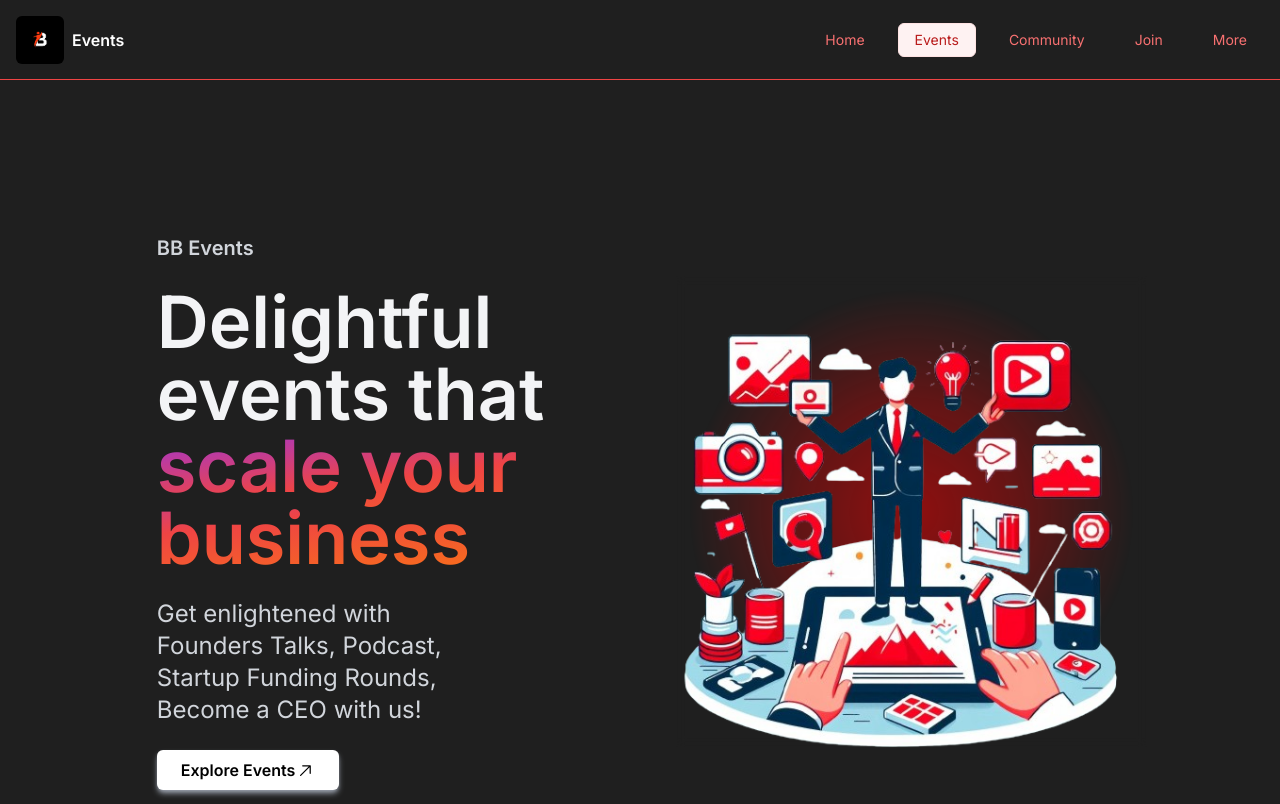
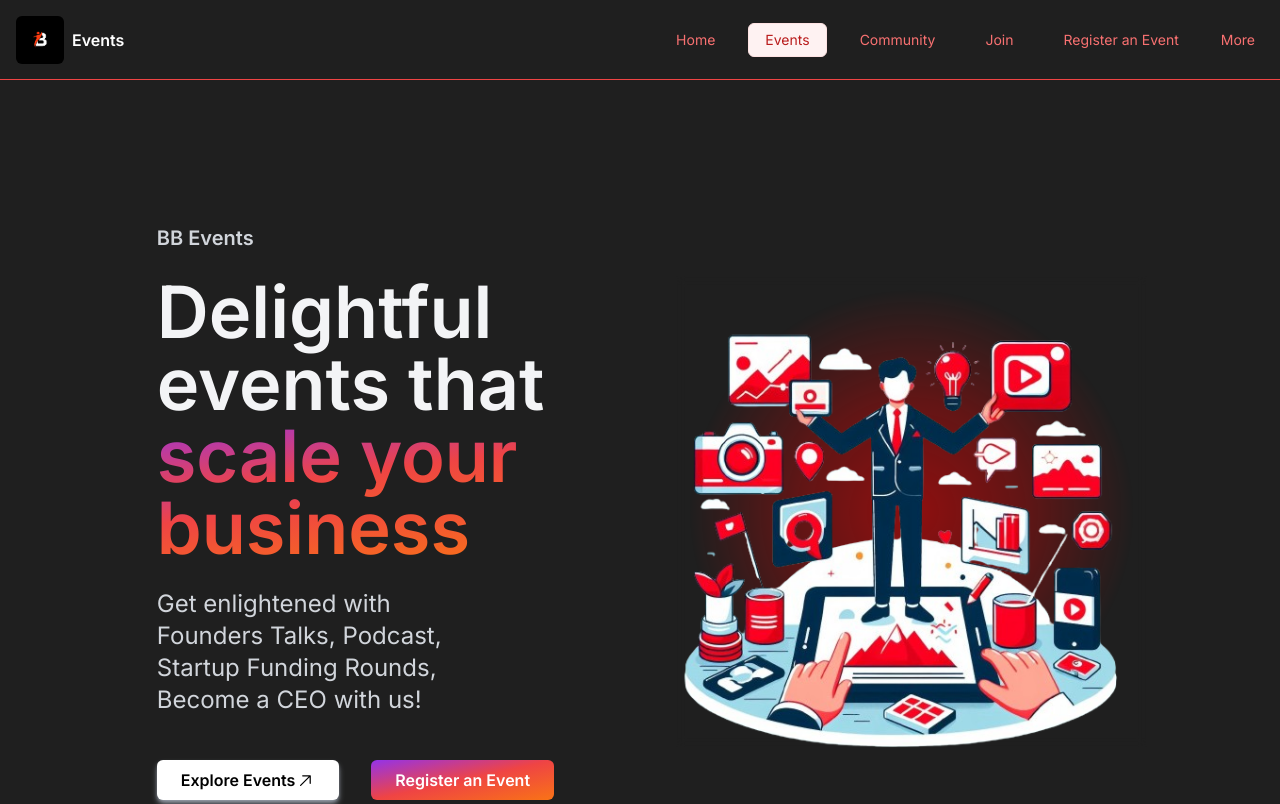
Before and after one commit to SarthakMittal777/badbusiness-events, a React (Vite) app in the folder client/: page / in a window 1280 px wide. Shown: the top 804 px of the page. Built offline with nearby package versions, Linux system fonts and the light colour scheme; no server answers.

Commit message:
added register event buttons

```diff
--- a/client/src/components/EventForm.jsx
+++ b/client/src/components/EventForm.jsx
@@ -134,6 +134,7 @@ function CreateEvent() {
               <input
                 type="text"
                 value={eventName}
+                required
                 onChange={(e) => setEventName(e.target.value)}
                 className="w-full mt-2 px-3 py-2 bg-neutral-700 rounded-md focus:outline-none focus:ring-2 focus:ring-zinc-800"
                 placeholder="Event Name"
@@ -437,7 +438,7 @@ function CreateEvent() {
           <div className="mt-4">
             <button
               type="submit"
-              className="w-full px-3 py-2 bg-neutral-200 text-black font-bold rounded-md">
+              className="w-full px-3 py-2 mt-6 bg-neutral-200 text-black font-bold rounded-md">
               Create Event
             </button>
           </div>
--- a/client/src/components/HeroSection.jsx
+++ b/client/src/components/HeroSection.jsx
@@ -18,13 +18,19 @@ const HeroSection = () => {
           Get enlightened with Founders Talks, Podcast, Startup Funding Rounds,
           Become a CEO with us!
         </p>
-        <Link
-          to="/explore"
-          className="flex items-center bg-white shadow-md shadow-gray-400 hover:shadow-gray-300 rounded-md px-6 py-2 text-black font-semibold w-fit mx-auto md:ml-0 select-none"
-        >
-          Explore Events
-          <GoArrowUpRight className="-mb-0.5 font-bold" size={20} />
-        </Link>
+        <div className="flex mt-5 justify-evenly md:justify-start md:gap-8">
+          <Link
+            to="/explore"
+            className="flex items-center bg-white shadow-md shadow-gray-400 hover:shadow-gray-300 rounded-md px-6 py-2 text-black font-semibold select-none">
+            Explore Events
+            <GoArrowUpRight className="-mb-0.5 font-bold" size={20} />
+          </Link>
+          <Link to="/register-event">
+            <button className="bg-gradient-to-br from-purple-600 via-red-500 to-orange-500 text-white font-semibold rounded-md px-6 py-2 select-none">
+              Register an Event
+            </button>
+          </Link>
+        </div>
       </div>
       <div className="flex-1">
         <img src="/static/hero-image.png" className="glow-red ml-2" />
--- a/client/src/components/Navbar.jsx
+++ b/client/src/components/Navbar.jsx
@@ -42,10 +42,17 @@ const Navbar = () => {
           className="rounded-md md:px-4 py-0.5 md:py-1.5 border border-transparent hover:border-red-400">
           Join
         </Link>
+        <Link to="/register-event">
+          <div>
+            <button className="rounded-md px-2 md:px-4 py-0.5 md:py-1.5 border border-transparent hover:border-red-400">
+              Register an Event
+            </button>
+          </div>
+        </Link>
         <div>
           <button
             onClick={toggleDropdown}
-            className="rounded-md px-7 md:px-4 py-0.5 md:py-1.5 border border-transparent hover:border-red-400">
+            className="rounded-md px-5 md:px-2 py-0.5 md:py-1.5 border border-transparent hover:border-red-400">
             More
           </button>
           {isDropdownOpen && (
```
